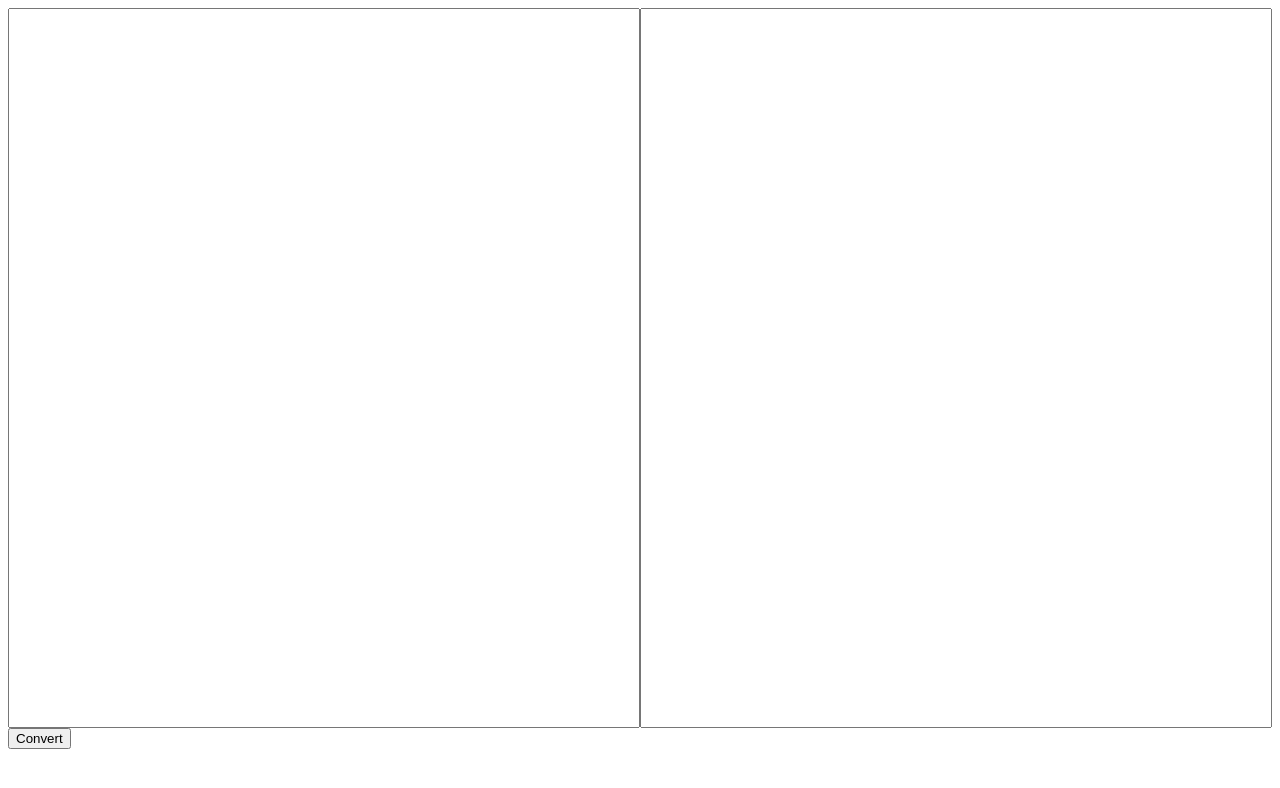
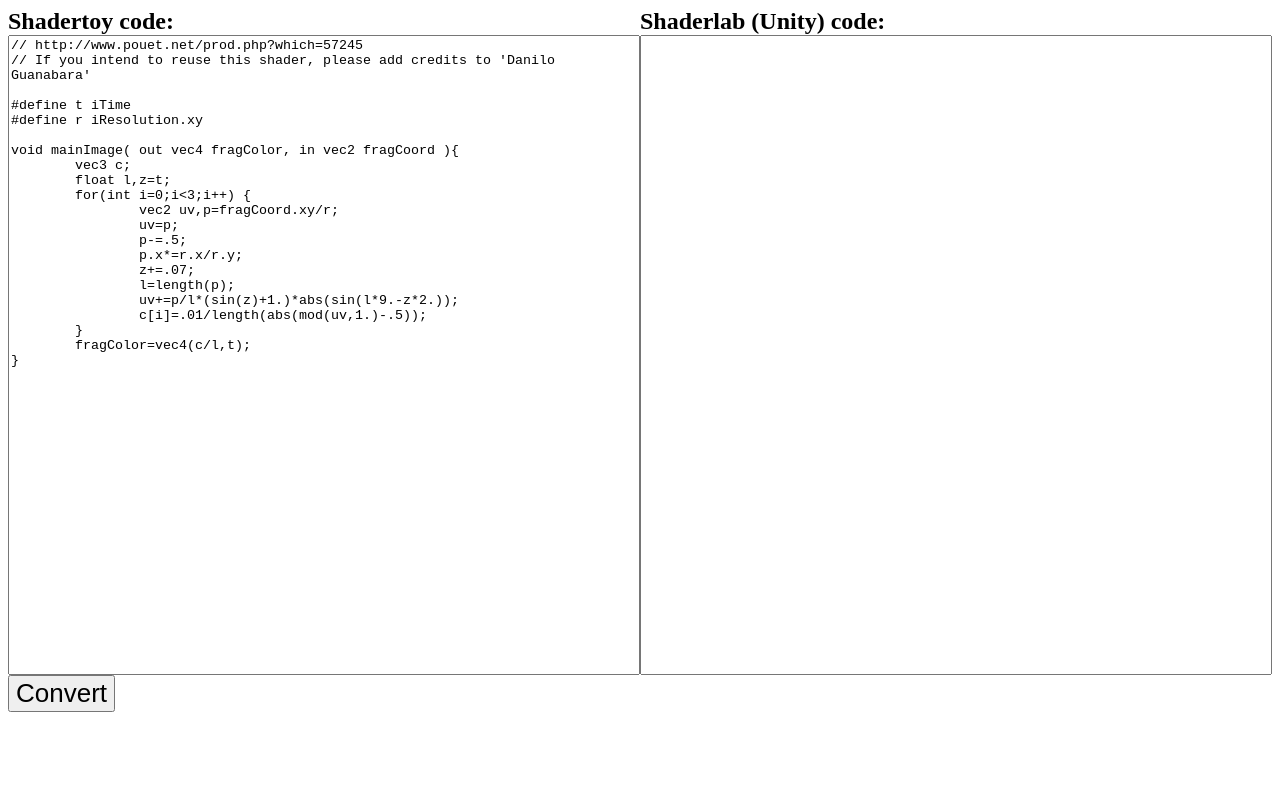
Before and after one commit to pema99/glsl2hlsl, a website: page glsl2hlsl-wasm/www/index.html in a window 1280 px wide. Drawn offline with Linux system fonts and the light colour scheme.

Commit message:
Update web UI

```diff
--- a/glsl2hlsl-wasm/www/index.html
+++ b/glsl2hlsl-wasm/www/index.html
@@ -2,7 +2,7 @@
 <html>
   <head>
     <meta charset="utf-8">
-    <title>Hello wasm-pack!</title>
+    <title>glsl2hlsl</title>
   </head>
   <body>
     <noscript>This page contains webassembly and javascript content, please enable javascript in your browser.</noscript>
@@ -10,9 +10,34 @@
     <div class="areas">
 
 
-        <textarea id="in"></textarea>
+        <h2>Shadertoy code:</h2>
+        <h2>Shaderlab (Unity) code:</h2>
+        <textarea id="in">
+// http://www.pouet.net/prod.php?which=57245
+// If you intend to reuse this shader, please add credits to 'Danilo Guanabara'
+
+#define t iTime
+#define r iResolution.xy
+
+void mainImage( out vec4 fragColor, in vec2 fragCoord ){
+	vec3 c;
+	float l,z=t;
+	for(int i=0;i<3;i++) {
+		vec2 uv,p=fragCoord.xy/r;
+		uv=p;
+		p-=.5;
+		p.x*=r.x/r.y;
+		z+=.07;
+		l=length(p);
+		uv+=p/l*(sin(z)+1.)*abs(sin(l*9.-z*2.));
+		c[i]=.01/length(abs(mod(uv,1.)-.5));
+	}
+	fragColor=vec4(c/l,t);
+}
+        </textarea>
 
         <textarea id="out" ></textarea>
+
     </div>
 
     <input id="convert" type="button" value="Convert"/>
@@ -20,6 +45,7 @@
     <style>
         * { box-sizing: border-box; }
         html, body { height: 100%; }
+
         textarea {
             width: 50%;
             float: left;
@@ -27,8 +53,19 @@
             resize: none;
         }
 
+        h2 {
+            width: 50%;
+            float: left;
+            margin:0;
+        }
+
+        #convert {
+            padding: 10;
+            font-size:26px;
+        }
+
         .areas {
-            height: 90%;
+            height: 80%;
         }
 
     </style>
```
